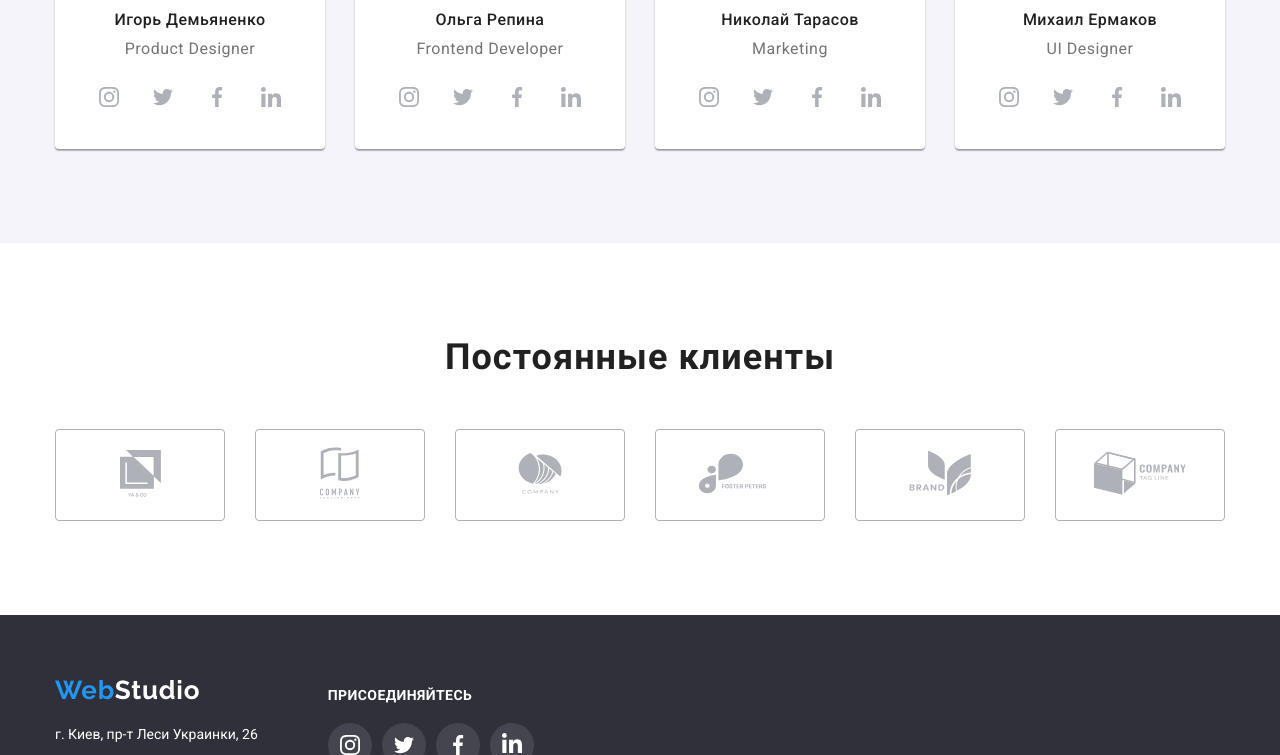
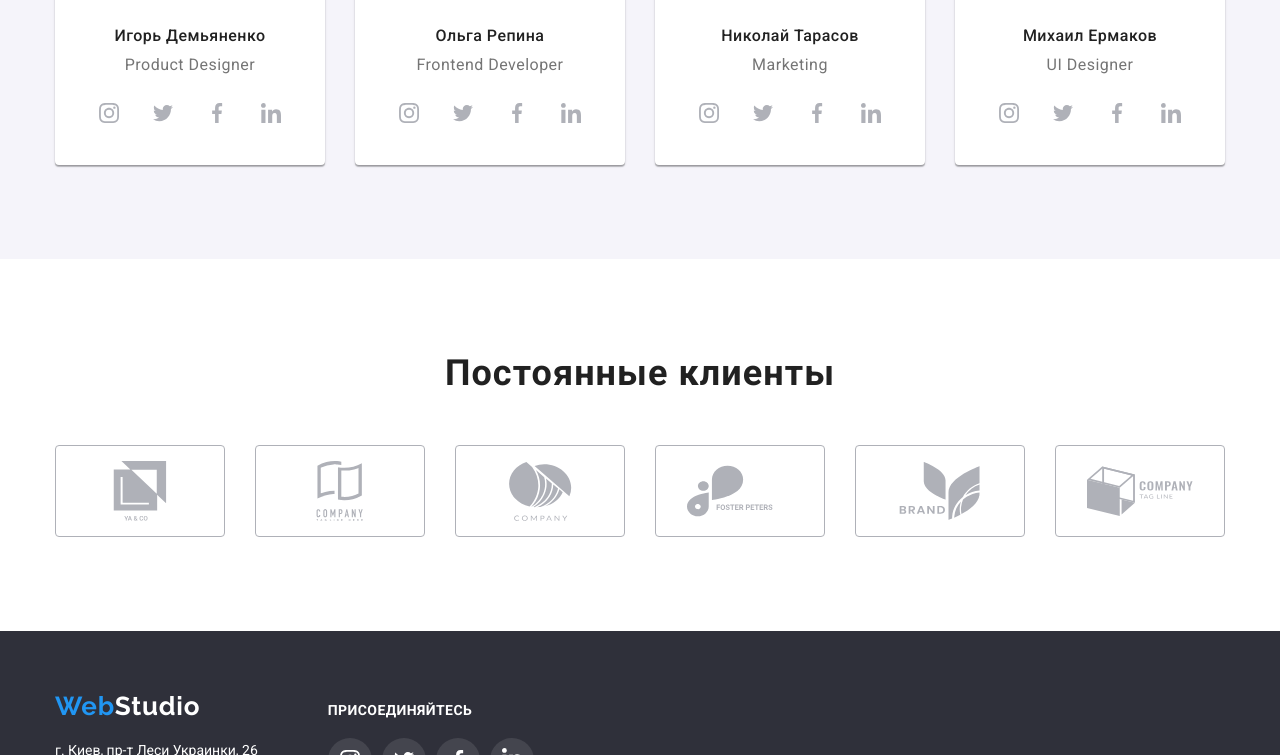
Before and after one commit to ElizaChernysheva/goit-markup-hw-04, a plain HTML site: page index.html in a window 1280 px wide. Shown: the part 2045-2800 px from the top of the page. Drawn offline with nearby package versions, Linux system fonts and the light colour scheme.

Commit message:
fixem with svg,links

```diff
--- a/css/style.css
+++ b/css/style.css
@@ -144,7 +144,7 @@ img {
 
 .nav-link{
     display: inline-block;
-    padding: 24px 0;
+    padding: 32px 0;
 }
 
 .nav-link:hover,
@@ -188,6 +188,7 @@ img {
     align-items: center;
     padding: 200px 0;
     margin: 0 auto;
+    max-width: 1600px;
 
     text-align: center;
 
@@ -195,7 +196,7 @@ img {
     background-image:linear-gradient(90deg, rgba(47, 48, 58, 0.4) 0%, rgba(47, 48, 58, 0.4) 100%), url("../images/intro-bg.jpg");
     background-repeat: no-repeat;
     background-position: center;
-    background-size: 1600px;
+    background-size: cover;
 }
 
 .intro-header {
@@ -249,8 +250,9 @@ img {
     display: flex;
     align-items: center;
     justify-content: center;
+    width: 270px;
+    height: 120px;
     margin-bottom: 30px;
-    padding: 25px 0;
 
     background-color: var(--secondary-grey-color);
     border-radius: 4px;
@@ -369,6 +371,11 @@ img {
 
 .team-socials-link {
     display: flex;
+    align-items: center;
+    justify-content: center;
+    width: 100%;
+    height: 100%;
+
 }
 
 .team-socials-item:hover,
@@ -394,15 +401,16 @@ img {
 
 .footer .container {
     display: flex;
+    align-items: baseline;
 }
 
 .adress-wrapper {
     margin-right: 70px;
 }
 
-.join-wrapper {
+/* .join-wrapper {
     padding-top: 12px;
-}
+} */
 
 .join-header {
     margin-bottom: 20px;
@@ -443,6 +451,10 @@ img {
 
 .join-socials-link {
     display: flex;
+    align-items: center;
+    justify-content: center;
+    width: 100%;
+    height: 100%;
 }
 
 .join-socials-item:hover,
@@ -503,6 +515,14 @@ img {
     cursor: pointer;
 }
 
+.customers-link {
+    width: 100%;
+    height: 100%;
+    display: flex;
+    align-items: center;
+    justify-content: center;
+}
+
 .customers-item:hover,
 .customers-item:focus {
     border-color: var(--accent-color);
@@ -520,6 +540,7 @@ img {
 .customers-item:focus  .customers-svg {
     fill: var(--accent-color);
 }
+
 /* portfolio */
 
 .portfolio-list {
@@ -580,14 +601,15 @@ margin-right: 8px;
     cursor: pointer;
 }
 
-.portfolio-item:focus,
-.portfolio-item:hover {
-    box-shadow: 0px 1px 1px rgba(0, 0, 0, 0.12), 0px 4px 4px rgba(0, 0, 0, 0.06), 1px 4px 6px rgba(0, 0, 0, 0.16);
+.portfolio-link {
+    display: block;
+    color: var(--title-text-color);
+    text-decoration: none;
 }
 
-.portfolio-link {
-    color: var(--title-text-color);
-    text-decoration: none;
+.portfolio-link:focus,
+.portfolio-link:hover {
+    box-shadow: 0px 1px 1px rgba(0, 0, 0, 0.12), 0px 4px 4px rgba(0, 0, 0, 0.06), 1px 4px 6px rgba(0, 0, 0, 0.16);
 }
 
 .portfolio-body {
--- a/index.html
+++ b/index.html
@@ -288,42 +288,42 @@
                 <ul class="customers-list">
                     <li class="customers-item">
                         <a class="customers-link" href="">
-                            <svg class="customers-svg" width="41" height="47">
+                            <svg class="customers-svg" width="106" height="60">
                                 <use href="./images/icons.svg#icon-company-logo"></use>
                               </svg>
                         </a>
                     </li>
                     <li class="customers-item">
                         <a class="customers-link" href="">
-                            <svg class="customers-svg" width="40" height="52">
+                            <svg class="customers-svg" width="106" height="60">
                                 <use href="./images/icons.svg#icon-company-logo2"></use>
                               </svg>
                         </a>
                     </li>
                     <li class="customers-item">
                         <a class="customers-link" href="">
-                            <svg class="customers-svg" width="44" height="42">
+                            <svg class="customers-svg" width="106" height="60">
                                 <use href="./images/icons.svg#icon-company-logo3"></use>
                               </svg>
                         </a>
                     </li>
                     <li class="customers-item">
                         <a class="customers-link" href="">
-                            <svg class="customers-svg" width="85" height="41">
+                            <svg class="customers-svg" width="106" height="60">
                                 <use href="./images/icons.svg#icon-company-logo4"></use>
                               </svg>
                         </a>
                     </li>
                     <li class="customers-item">
                         <a class="customers-link" href="">
-                            <svg class="customers-svg" width="63" height="46">
+                            <svg class="customers-svg" width="106" height="60">
                                 <use href="./images/icons.svg#icon-company-logo5"></use>
                               </svg>
                         </a>
                     </li>
                     <li class="customers-item">
                         <a class="customers-link" href="">
-                            <svg class="customers-svg" width="94" height="44">
+                            <svg class="customers-svg" width="106" height="60">
                                 <use href="./images/icons.svg#icon-company-logo6"></use>
                               </svg>
                         </a>
@@ -355,28 +355,28 @@
                         <a class="join-socials-link" href="">
                             <svg class="join-socials-svg" width="20" height="20">
                                 <use href="./images/icons.svg#icon-instagram"></use>
-                              </svg>
+                                </svg>
                         </a>
                     </li>
                     <li class="join-socials-item">
                         <a class="join-socials-link" href="">
                             <svg class="join-socials-svg" width="20" height="20">
                                 <use href="./images/icons.svg#icon-twitter"></use>
-                              </svg>
+                                </svg>
                         </a>
                     </li>
                     <li class="join-socials-item">
                         <a class="join-socials-link" href="">
                             <svg class="join-socials-svg" width="20" height="20">
                                 <use href="./images/icons.svg#icon-facebook"></use>
-                              </svg>
+                                </svg>
                         </a>
                     </li>
                     <li class="join-socials-item">
                         <a class="tejoinam-socials-link" href="">
                             <svg class="join-socials-svg" width="20" height="20">
                                 <use href="./images/icons.svg#icon-linkedin"></use>
-                              </svg>
+                                </svg>
                         </a>
                     </li>
 
```
Also changed, not shown: images/icons.svg.
